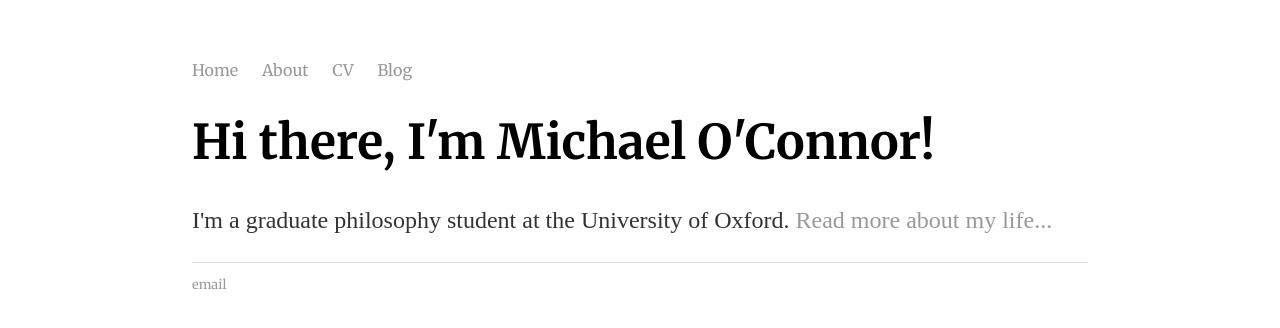
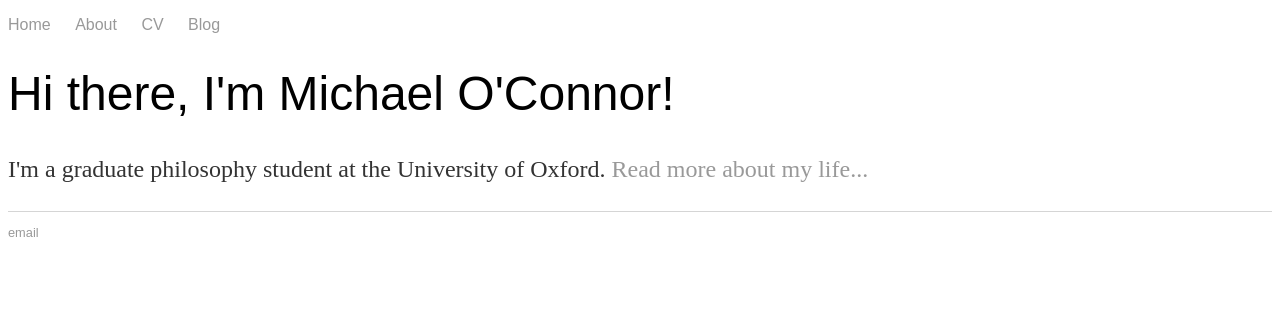
Before and after one commit to MichaelO-Connor/MichaelO-Connor.github.io, a Jekyll site: the page built from index.html, in a window 1280 px wide. Shown: the top 328 px of the page. Built offline with Jekyll 4.4.1, drawn with Linux system fonts in a browser that asks for light colours.

Commit message:
Update main.css

```diff
--- a/css/main.css
+++ b/css/main.css
@@ -1,5 +1,4 @@
-@import url(http://fonts.googleapis.com/css?family=Merriweather:300,300italic,400,400italic,700,700italic);
-@import url(http://fonts.googleapis.com/css?family=Montserrat);
+<link rel="stylesheet" href="https://use.typekit.net/bjh6zfl.css">
 
 body {
     margin: 60px auto;
@@ -8,7 +7,9 @@ body {
 nav ul, footer ul {
     padding: 0px;
     list-style: none;
-  font-family: 'Merriweather'
+    font-family: alegreya-sans, sans-serif;
+    font-weight: 400;
+    font-style: normal;
 }
 nav ul li, footer ul li {
     display: inline;
@@ -23,7 +24,9 @@ a:hover {
 }
 h1 {
     font-size: 3em;
-   font-family: 'Merriweather'
+    font-family: alegreya-sans, sans-serif;
+    font-weight: 400;
+    font-style: normal;
 }
 p {
     font-size: 1.5em;
```
